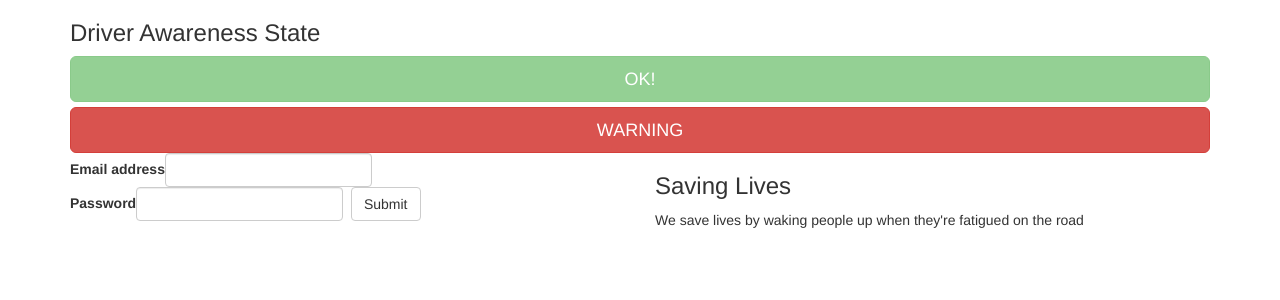
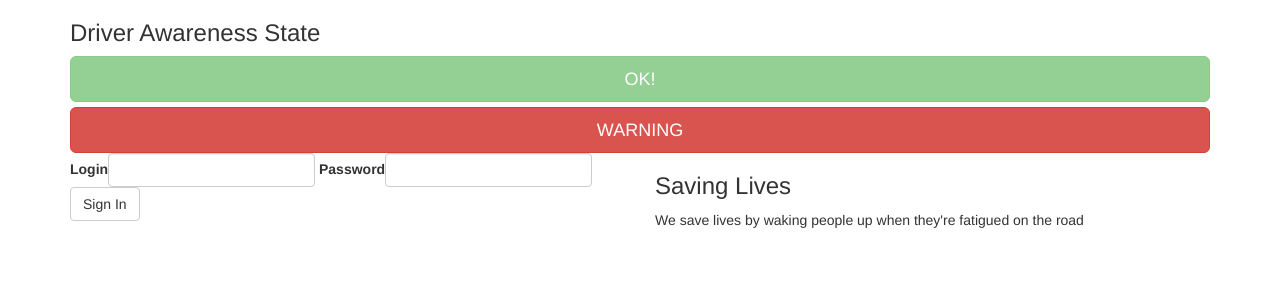
Before and after one commit to millennialagency/simple-alert-php, a PHP site: page /?alert=1 in a window 1280 px wide. Shown: the top 300 px of the page. Run offline with PHP 8.4, Linux system fonts and the light colour scheme; some libraries are stand-ins or nearby versions.

```diff
--- a/PAngel/index.php
+++ b/PAngel/index.php
@@ -1,6 +1,7 @@
 <!DOCTYPE html>
 <html lang="en">
-  <head>
+ <html>
+    <head>
     <meta charset="utf-8">
     <meta http-equiv="X-UA-Compatible" content="IE=edge">
     <meta name="viewport" content="width=device-width, initial-scale=1">
@@ -32,21 +33,21 @@
 			    Driver Awareness State
 			</h3>
             <button type="button" class="btn btn-block btn-lg btn-success <?php if ($_GET["alert"]==1) echo "disabled"; ?>" >OK!</button>
-            <button type="button" class="btn btn-block btn-lg btn-danger <?php if ($_GET["alert"]==0) echo "dis-0abled"; ?>">WARNING</button>
+            <button type="button" class="btn btn-block btn-lg btn-danger <?php if ($_GET["alert"]==0) echo "disabled"; ?>">WARNING</button>
 		</div>
 	</div>
 	<div class="row clearfix">
 		<div class="col-md-6 column">
 			<form role="form" class="form-inline">
 				<div class="form-group">
-					 <label for="inputEmail1">Email address</label><input type="email" class="form-control" id="exampleInputEmail1" />
+					 <label for="inputEmail1">Login</label><input type="email" class="form-control" id="exampleInputEmail1" />
 				</div>
 				<div class="form-group">
 					 <label for="inputPassword1">Password</label><input type="password" class="form-control" id="exampleInputPassword1" />
 				</div>
 				<div class="form-group">
 
-				</div> <button type="submit" class="btn btn-default">Submit</button>
+				</div> <button type="submit" class="btn btn-default">Sign In</button>
 			</form>
 		</div>
 		<div class="col-md-6 column">
```
